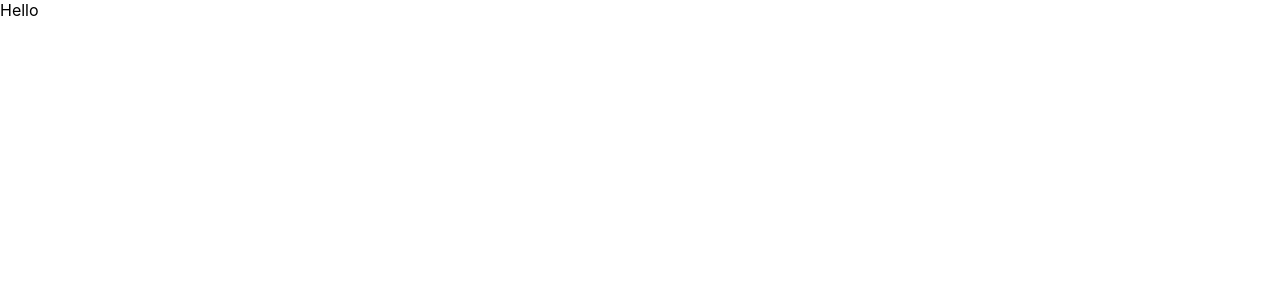
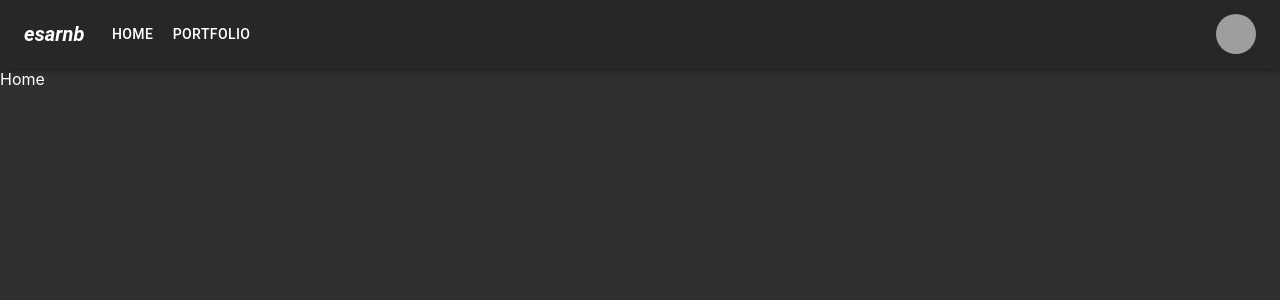
Before and after one commit to esarnb/angular-app, a React (Create React App) app: page / in a window 1280 px wide. Shown: the top 300 px of the page. Built offline with nearby package versions, Linux system fonts and the light colour scheme; grey boxes are pictures that could not be loaded.

Commit message:
MUI Nav with dark theme, linked pages

```diff
--- a/package.json
+++ b/package.json
@@ -5,6 +5,7 @@
   "dependencies": {
     "@emotion/react": "^11.7.1",
     "@emotion/styled": "^11.6.0",
+    "@mui/icons-material": "^5.3.1",
     "@mui/material": "^5.4.0",
     "@react-spring/three": "^9.4.2",
     "@react-spring/web": "^9.4.2",
--- a/public/index.html
+++ b/public/index.html
@@ -3,41 +3,19 @@
   <head>
     <meta charset="utf-8" />
     <link rel="icon" href="%PUBLIC_URL%/favicon.ico" />
-    <meta name="viewport" content="width=device-width, initial-scale=1" />
-    <meta name="theme-color" content="#000000" />
+    <!-- <meta name="viewport" content="width=device-width, initial-scale=1" /> -->
+    <meta name="viewport" content="initial-scale=1, width=device-width" />
+    <meta name="theme-color" content="#00ffff" />
     <meta
-      name="description"
-      content="Web site created using create-react-app"
+      name="esarnb"
+      content="ReactTS (MUI + React-Spring)"
     />
     <link rel="apple-touch-icon" href="%PUBLIC_URL%/logo192.png" />
-    <!--
-      manifest.json provides metadata used when your web app is installed on a
-      user's mobile device or desktop. See https://developers.google.com/web/fundamentals/web-app-manifest/
-    -->
     <link rel="manifest" href="%PUBLIC_URL%/manifest.json" />
-    <!--
-      Notice the use of %PUBLIC_URL% in the tags above.
-      It will be replaced with the URL of the `public` folder during the build.
-      Only files inside the `public` folder can be referenced from the HTML.
-
-      Unlike "/favicon.ico" or "favicon.ico", "%PUBLIC_URL%/favicon.ico" will
-      work correctly both with client-side routing and a non-root public URL.
-      Learn how to configure a non-root public URL by running `npm run build`.
-    -->
     <title>React App</title>
   </head>
   <body>
     <noscript>You need to enable JavaScript to run this app.</noscript>
     <div id="root"></div>
-    <!--
-      This HTML file is a template.
-      If you open it directly in the browser, you will see an empty page.
-
-      You can add webfonts, meta tags, or analytics to this file.
-      The build step will place the bundled scripts into the <body> tag.
-
-      To begin the development, run `npm start` or `yarn start`.
-      To create a production bundle, use `npm run build` or `yarn build`.
-    -->
   </body>
 </html>
--- a/src/App.css
+++ b/src/App.css
@@ -1,38 +1,5 @@
-.App {
-  text-align: center;
-}
-
-.App-logo {
-  height: 40vmin;
-  pointer-events: none;
-}
-
-@media (prefers-reduced-motion: no-preference) {
-  .App-logo {
-    animation: App-logo-spin infinite 20s linear;
-  }
-}
-
-.App-header {
-  background-color: #282c34;
-  min-height: 100vh;
-  display: flex;
-  flex-direction: column;
-  align-items: center;
-  justify-content: center;
-  font-size: calc(10px + 2vmin);
+.page-container {
+  background-color: rgb(48, 48, 48);
+  height: 100vh;
   color: white;
 }
-
-.App-link {
-  color: #61dafb;
-}
-
-@keyframes App-logo-spin {
-  from {
-    transform: rotate(0deg);
-  }
-  to {
-    transform: rotate(360deg);
-  }
-}
--- a/src/App.tsx
+++ b/src/App.tsx
@@ -1,7 +1,25 @@
-function App() {
+import {
+  BrowserRouter,
+  Routes,
+  Route,
+  // Link
+} from "react-router-dom";
+import "./App.css";
+
+import Home from "./Pages/Home/Home";
+import Portfolio from "./Pages/Portfolio/Portfolio";
+import Nav from "./Components/Nav/Nav";
+
+export default function App() {
   return (
-    <div>Hello</div>
+    <div className="page-container">
+      <BrowserRouter>
+        <Nav />
+        <Routes>
+          <Route path="/" element={<Home />} />
+          <Route path="/portfolio" element={<Portfolio />} />
+        </Routes>
+      </BrowserRouter>
+    </div>
   );
 }
-
-export default App;
--- /dev/null
+++ b/src/Components/Nav/Nav.css
@@ -0,0 +1,3 @@
+.navBtn {
+    text-decoration: none;
+}
--- a/src/Components/Nav/Nav.tsx
+++ b/src/Components/Nav/Nav.tsx
@@ -1,7 +1,167 @@
-function Nav() {
-    return (
-      <div>Nav</div>
-    );
-  }
+import React, { useState } from 'react';
+import { Link } from "react-router-dom";
+import AppBar from '@mui/material/AppBar';
+import Box from '@mui/material/Box';
+import Toolbar from '@mui/material/Toolbar';
+import IconButton from '@mui/material/IconButton';
+import Typography from '@mui/material/Typography';
+import Menu from '@mui/material/Menu';
+import MenuIcon from '@mui/icons-material/Menu';
+import Container from '@mui/material/Container';
+import Avatar from '@mui/material/Avatar';
+import Button from '@mui/material/Button';
+import Tooltip from '@mui/material/Tooltip';
+import MenuItem from '@mui/material/MenuItem';
+import { ThemeProvider, createTheme } from '@mui/material/styles';
+import "./Nav.css";
 
-  export default Nav;
+const pages = [
+  {path: "/", name: "Home"},
+  {path: "/portfolio", name: "Portfolio"},
+];
+const settings = ['Profile', 'Account', 'Dashboard', 'Logout'];
+
+const darkTheme = createTheme({
+  palette: {
+    mode: 'dark',
+    primary: {
+      main: '#1976d2',
+    },
+  },
+});
+
+const Logo = () => {
+  return <b><i>esarnb</i></b>
+}
+
+const Nav = () => {
+  const [anchorElNav, setAnchorElNav] = useState(null);
+  const [anchorElUser, setAnchorElUser] = useState(null);
+
+  const handleOpenNavMenu = (event: any) => {
+    setAnchorElNav(event.currentTarget);
+  };
+  const handleOpenUserMenu = (event: any) => {
+    setAnchorElUser(event.currentTarget);
+  };
+
+  const handleCloseNavMenu = () => {
+    setAnchorElNav(null);
+  };
+
+  const handleCloseUserMenu = () => {
+    setAnchorElUser(null);
+  };
+
+  return (
+    <ThemeProvider theme={darkTheme}>
+      <AppBar position="static" >
+        <Container maxWidth="xl">
+          <Toolbar disableGutters>
+            <Typography
+              variant="h6"
+              noWrap
+              component="div"
+              sx={{ mr: 2, display: { xs: 'none', md: 'flex' } }}
+            >
+
+              {<Logo />}
+
+            </Typography>
+
+            <Box sx={{ flexGrow: 1, display: { xs: 'flex', md: 'none' } }}>
+              <IconButton
+                size="large"
+                aria-label="account of current user"
+                aria-controls="menu-appbar"
+                aria-haspopup="true"
+                onClick={handleOpenNavMenu}
+                color="inherit"
+              >
+                <MenuIcon />
+              </IconButton>
+              <Menu
+                id="menu-appbar"
+                anchorEl={anchorElNav}
+                anchorOrigin={{
+                  vertical: 'bottom',
+                  horizontal: 'left',
+                }}
+                keepMounted
+                transformOrigin={{
+                  vertical: 'top',
+                  horizontal: 'left',
+                }}
+                open={Boolean(anchorElNav)}
+                onClose={handleCloseNavMenu}
+                sx={{
+                  display: { xs: 'block', md: 'none' },
+                }}
+              >
+                {pages.map(({path, name}) => (
+                  <MenuItem key={name} onClick={handleCloseNavMenu}>
+                    <Link to={path} className="navBtn"><Typography textAlign="center">{name}</Typography></Link>
+                  </MenuItem>
+                ))}
+              </Menu>
+            </Box>
+            <Typography
+              variant="h6"
+              noWrap
+              component="div"
+              sx={{ flexGrow: 1, display: { xs: 'flex', md: 'none' } }}
+            >
+
+            <Logo />
+
+            </Typography>
+            <Box sx={{ flexGrow: 1, display: { xs: 'none', md: 'flex' } }}>
+              {pages.map(({path, name}) => (
+                <Link to={path} className="navBtn">
+                  <Button
+                    key={name}
+                    onClick={handleCloseNavMenu}
+                    sx={{ my: 2, color: 'white', display: 'block' }}
+                  >
+                    {name}
+                  </Button>
+                </Link>
+              ))}
+            </Box>
+
+            <Box sx={{ flexGrow: 0 }}>
+              <Tooltip title="Open settings">
+                <IconButton onClick={handleOpenUserMenu} sx={{ p: 0 }}>
+                  <Avatar alt="Remy Sharp" src="/static/images/avatar/2.jpg" />
+                </IconButton>
+              </Tooltip>
+              <Menu
+                sx={{ mt: '45px' }}
+                id="menu-appbar"
+                anchorEl={anchorElUser}
+                anchorOrigin={{
+                  vertical: 'top',
+                  horizontal: 'right',
+                }}
+                keepMounted
+                transformOrigin={{
+                  vertical: 'top',
+                  horizontal: 'right',
+                }}
+                open={Boolean(anchorElUser)}
+                onClose={handleCloseUserMenu}
+              >
+                {settings.map((setting) => (
+                  <MenuItem key={setting} onClick={handleCloseUserMenu}>
+                    <Typography textAlign="center">{setting}</Typography>
+                  </MenuItem>
+                ))}
+              </Menu>
+            </Box>
+          </Toolbar>
+        </Container>
+      </AppBar>
+    </ThemeProvider>
+  );
+};
+export default Nav;
```
Also changed, not shown: src/Components/Card/Card.tsx (+5 -5 lines), src/Pages/Home/Home.tsx (+5 -5 lines), src/Pages/Portfolio/Portfolio.tsx (+5 -5 lines), 2 other files (tests, documents, lock files or other folders).
